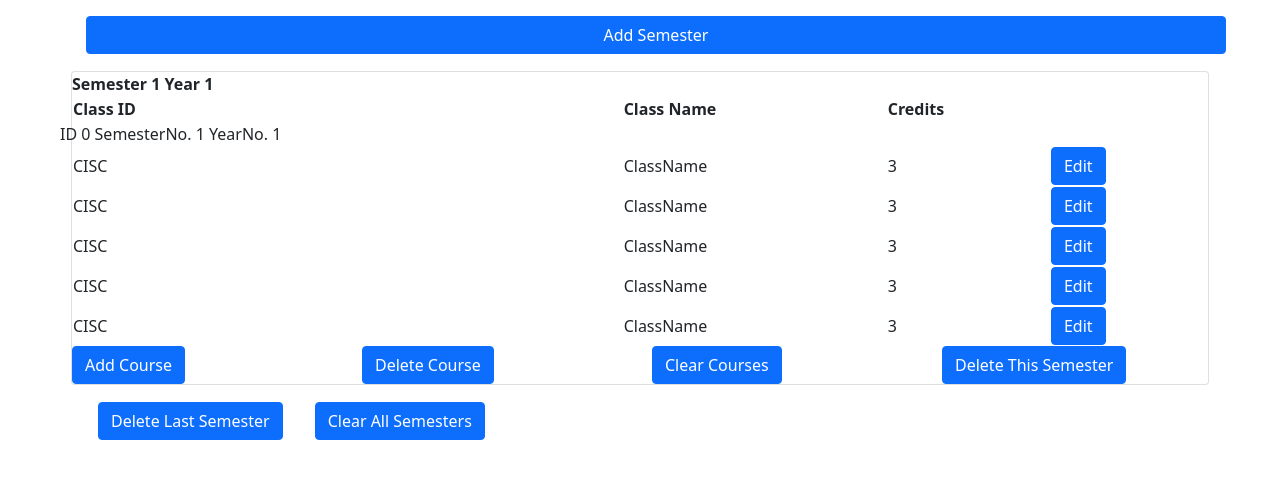
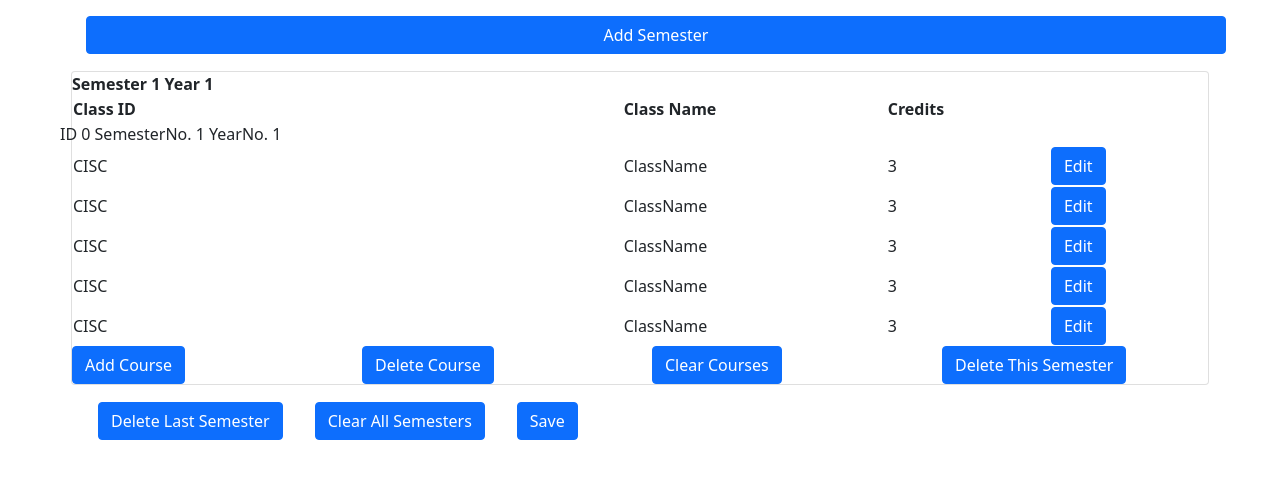
Before and after one commit to UD-CISC275-F21/ud-cis-scheduler-team-17, a React (Create React App) app: page / in a window 1280 px wide. Shown: the top 478 px of the page. Built offline with nearby package versions, Linux system fonts and the light colour scheme.

Commit message:
Added a save button

```diff
--- a/src/components/SemesterViewer.tsx
+++ b/src/components/SemesterViewer.tsx
@@ -79,6 +79,10 @@ export function SemesterTable() : JSX.Element {
         //addSemester();
     }
 
+    function saveToJSON() {
+        alert("Hi I'm a button that does cool things.");
+    }
+
     /*const tempSems: TableFace[] = semesters;
     tempSems.push({semester: currentSemester});
     addSem(tempSems);*/
@@ -97,6 +101,7 @@ export function SemesterTable() : JSX.Element {
             </Row>
             <Button data-testid="delete-last-semester-button" onClick={deleteSemester} className="m-3">Delete Last Semester</Button>
             <Button data-testid="clear-all-semesters-button" onClick={deleteAllSems} className="m-3">Clear All Semesters</Button>
+            <Button data-testid="save-to-json-button" onClick={saveToJSON} className="m-3">Save</Button>
         </>
         //<SubjectTable currentSem={currentSemester}></SubjectTable>
     );
```
